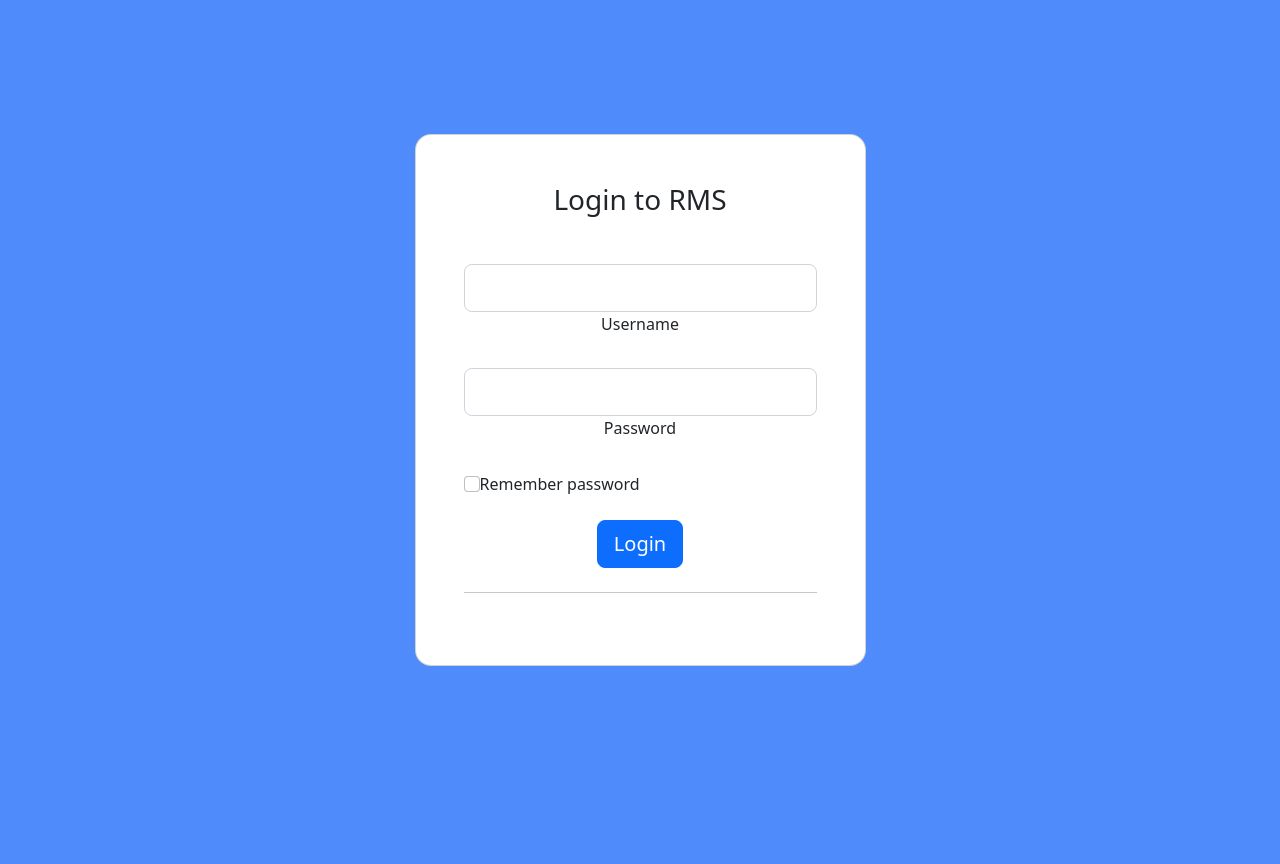
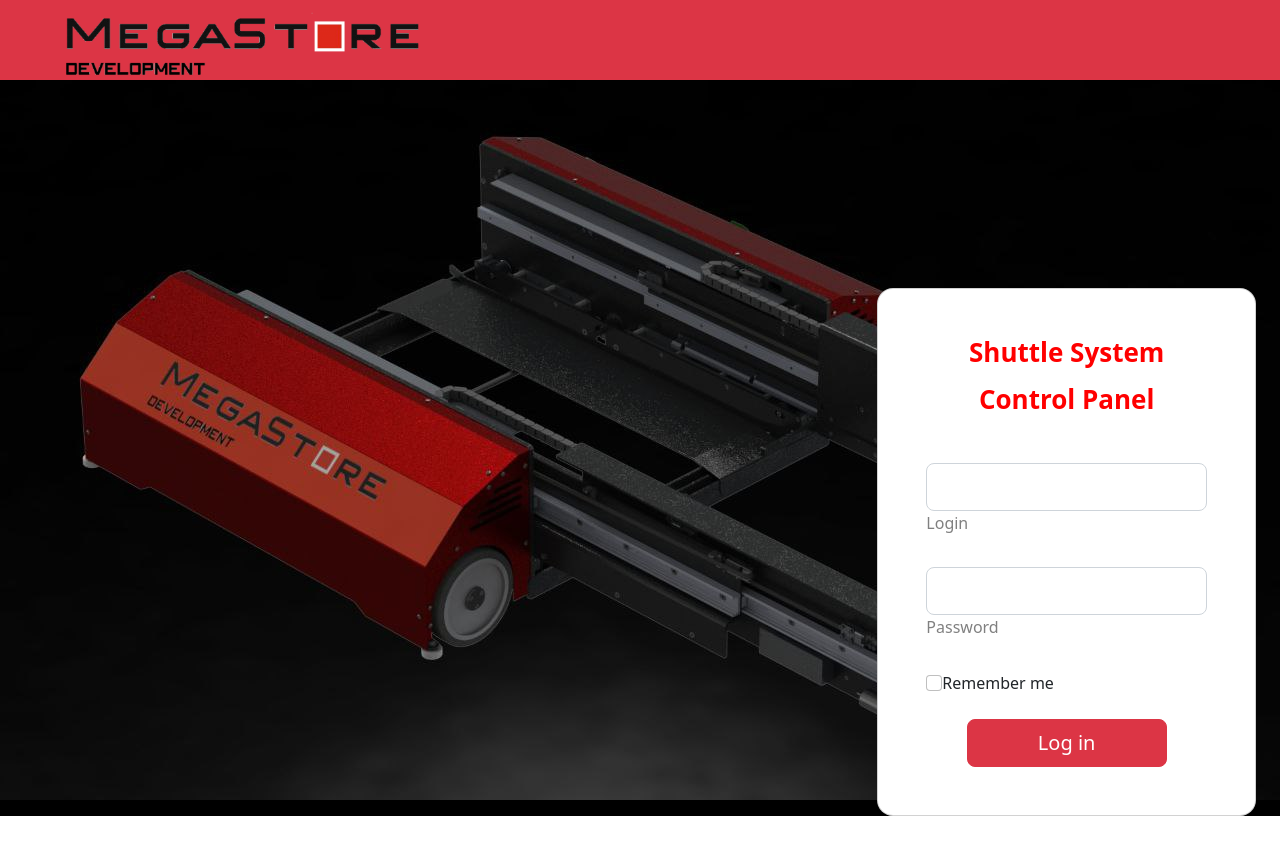
Before and after one commit to itroff/asur, a Spring app: page /login in a window 1280 px wide. Before the commit the page ends 666 px from the top, so only its background shows below. Run offline with Thymeleaf, Linux system fonts and the light colour scheme; the template is opened without the code that fills it, so the values that code supplies are empty.

Commit message:
login page new

```diff
--- a/src/main/java/com/asur/asur/config/SecurityConfig.java
+++ b/src/main/java/com/asur/asur/config/SecurityConfig.java
@@ -30,7 +30,7 @@ public class SecurityConfig {
         "/webjars/**",
         "/css/**",
         "/js/**",
-        "/images/**"
+        "/img/**"
 };
 
 
--- a/src/main/java/com/asur/asur/services/MqttService.java
+++ b/src/main/java/com/asur/asur/services/MqttService.java
@@ -47,7 +47,7 @@ public class MqttService {
         });
     }
 
-    @Scheduled(fixedRate = 60 * 1000)
+ //   @Scheduled(fixedRate = 60 * 1000)
     public void sendLed() {
         Random random = new Random();
         int num = random.nextInt(4) + 1;
--- a/src/main/resources/static/css/main.css
+++ b/src/main/resources/static/css/main.css
@@ -5,3 +5,48 @@
 .stop-button {
     width: 100%;
 }
+
+.logo-dev {
+    height: 10vh;
+    margin-left: 25px;
+
+}
+
+.red-shuttle {
+    font-size: 26px;
+    font-weight: 600;
+    color: red;
+    margin-bottom: 1rem;
+}
+
+.red-shuttle2 {
+    font-size: 26px;
+    font-weight: 600;
+    color: red;
+    margin-bottom: 3rem;
+}
+
+
+.form-cap {
+    text-align: left;
+    color: gray;
+}
+
+.btn-long {
+    width: 200px;
+}
+
+.main-paper {
+    height: 90vh;
+}
+
+.main-content {
+    position: absolute;
+    bottom: 0;
+    left: 0;
+}
+
+.py-8 {
+    padding-top: 12rem !important;
+    padding-bottom: 3rem !important;
+  }
--- a/src/main/resources/templates/login.html
+++ b/src/main/resources/templates/login.html
@@ -1,41 +1,56 @@
 <!DOCTYPE html>
 <html xmlns="http://www.w3.org/1999/xhtml" xmlns:th="https://www.thymeleaf.org"
   xmlns:sec="https://www.thymeleaf.org/thymeleaf-extras-springsecurity3">
+
 <head>
   <title>RMS login</title>
-        <link rel="stylesheet" th:href="@{/css/bootstrap.min.css}"/>
+  <link rel="stylesheet" th:href="@{/css/bootstrap.min.css}" />
+  <link rel="stylesheet" th:href="@{/css/main.css}" />
   <script type="text/javascript" th:src="@{/js/bootstrap.bundle.min.js}"></script>
 </head>
+
 <body>
+  <nav class="navbar navbar-expand-lg navbar-danger bg-danger">
+    <span class="logo-dev">  <img class="logo-dev" th:src="@{/img/logo.png}"/></span>
 
-        <section class="vh-100" style="background-color: #508bfc;">
-            <div class="container py-5 h-100">
+  </nav>
+    <div class="main-paper" style="background-color: black;">
+      <div class="container-fluid">
+        <div class="row">
+          <div class="col-xl-8">
+            <div class="main-content">
+            <img th:src="@{/img/main.jpg}"/>
+          </div>
+          </div>
+          <div class="col-xl-4">
+            <div class="container py-8 h-100">
               <div class="row d-flex justify-content-center align-items-center h-100">
-                <div class="col-12 col-md-8 col-lg-6 col-xl-5">
+                <div class="col-12">
                   <div class="card shadow-2-strong" style="border-radius: 1rem;">
-                    <div class="card-body p-5 text-center">
+                    <div class="card-body p-5">
 
-                      <h3 class="mb-5">Login to RMS</h3>
+                      <h3 class="red-shuttle text-center">Shuttle System</h3>
+                      <h3 class="red-shuttle2 text-center">Control Panel</h3>
                       <form th:action="@{/login}" method="post">
                         <div class="form-outline mb-4">
                           <input type="text" name="username" class="form-control form-control-lg" />
-                        <label class="form-label" for="typeUsernameX-2">Username</label>
+                          <label class="form-label form-cap" for="typeUsernameX-2">Login</label>
                         </div>
 
                         <div class="form-outline mb-4">
                           <input type="password" name="password" class="form-control form-control-lg" />
-                        <label class="form-label" for="typePasswordX-2">Password</label>
+                          <label class="form-label form-cap" for="typePasswordX-2">Password</label>
                         </div>
 
                         <!-- Checkbox -->
                         <div class="form-check d-flex justify-content-start mb-4">
-                        <input class="form-check-input" type="checkbox" value="" id="form1Example3" />
-                        <label class="form-check-label" for="form1Example3"> Remember password </label>
+                          <input class="form-check-input" type="checkbox" value="checked" id="form1Example3" />
+                          <label class="form-check-label" for="form1Example3"> Remember me</label>
+                        </div>
+                        <div class="text-center">
+                         <button class="btn btn-danger btn-lg btn-block btn-long" type="submit">Log in</button>
                         </div>
 
-                      <button class="btn btn-primary btn-lg btn-block" type="submit">Login</button>
-
-                      <hr class="my-4">
                         <div th:if="${param.error}">
                           Wrong username or password.
                         </div>
@@ -48,7 +63,10 @@
                 </div>
               </div>
             </div>
-          </section>
+          </div>
+        </div>
+      </div>
+    </div>
+</body>
 
-    </body>
 </html>
```
Also changed, not shown: src/main/resources/static/img/logo.png (added), src/main/resources/static/img/main.jpg (added), 1 other file. Lines whose indentation alone changed are shown as unchanged.
